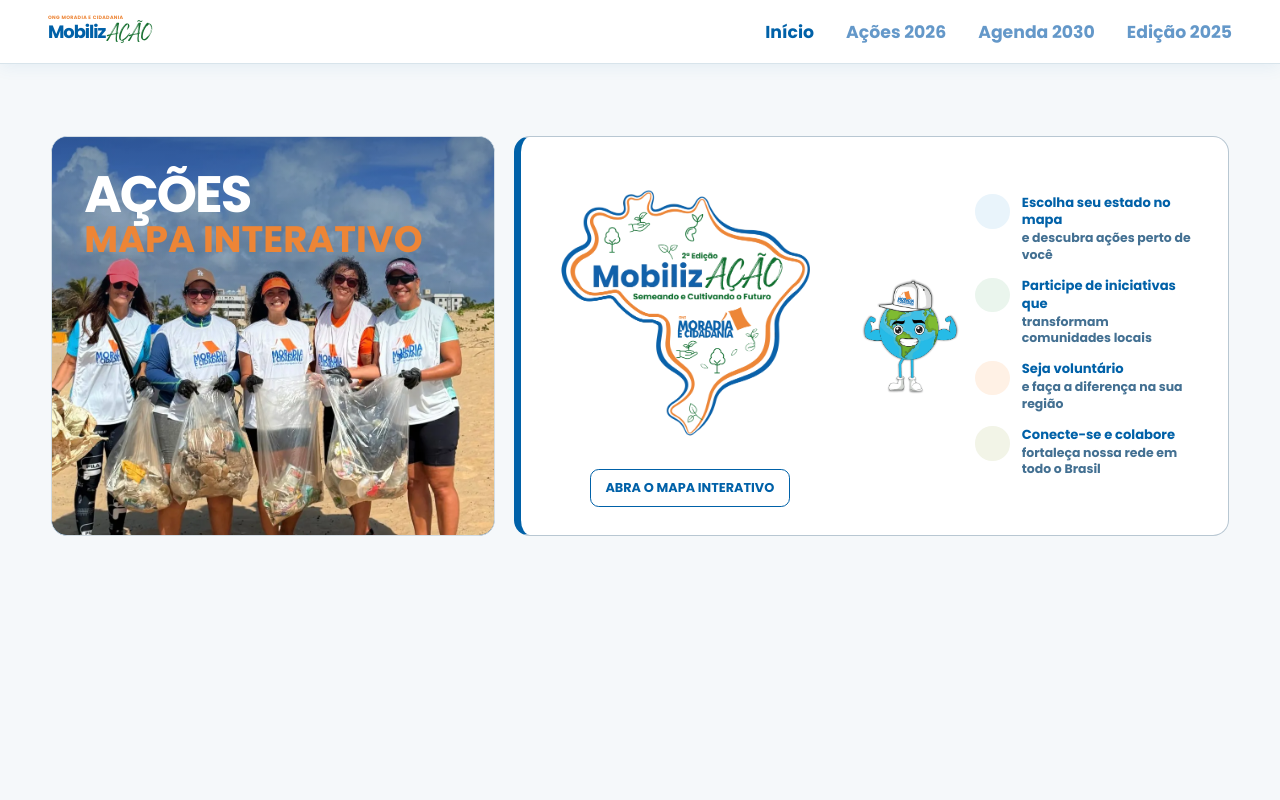
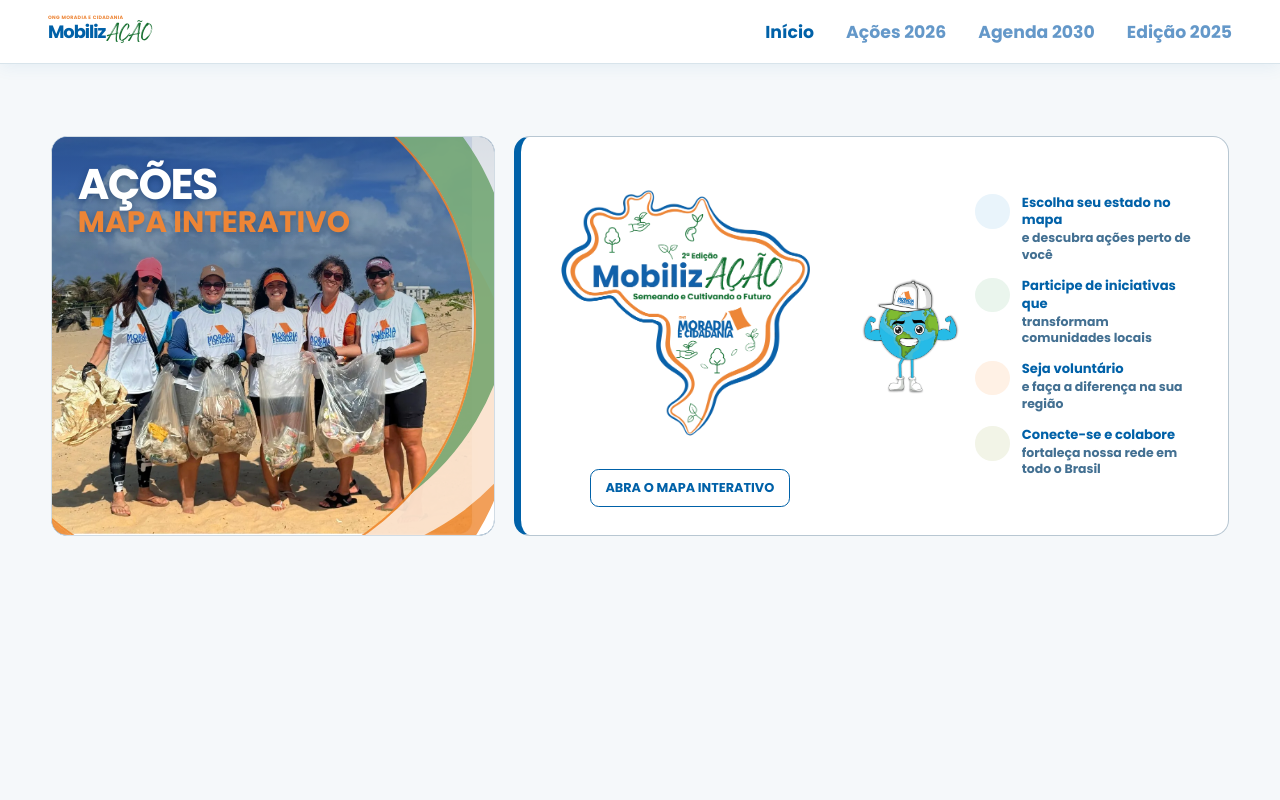
Before and after one commit to NataliaAraujo2/mobilizacao, a React (Vite) app: page /2026 in a window 1280 px wide. Shown: the top 800 px of the page. Built offline with nearby package versions, Linux system fonts and the light colour scheme; no server answers.

Commit message:
style: aproximar card de acoes da referencia

```diff
--- a/src/pages/CampaignGateway.module.css
+++ b/src/pages/CampaignGateway.module.css
@@ -136,11 +136,12 @@
 .campaignMapCard .mapIntro h1 { margin: .25rem 0; color: var(--brand-blue); font-size: clamp(1.35rem, 3vw, 1.8rem); }
 .actionsShowcase { display: grid; grid-template-columns: minmax(16rem, .62fr) minmax(30rem, 1fr); gap: clamp(.8rem, 1.5vw, 1.2rem); width: min(100%, 86rem); margin: 0 auto; }
 .actionsPhotoCard { isolation: isolate; position: relative; min-height: 24rem; overflow: hidden; border: 1px solid #d2dce4; border-radius: 1rem; background: #114c80; }
-.actionsPhotoCard::after { content: ""; position: absolute; z-index: 1; inset: 0; background: linear-gradient(180deg, rgb(2 35 78 / 48%) 0%, transparent 52%); pointer-events: none; }
-.actionsPhotoCard > img { position: absolute; width: 100%; height: 100%; object-fit: cover; object-position: center 35%; transform: scale(1.48); }
-.actionsPhotoCard > div { position: relative; z-index: 2; display: grid; gap: .05rem; padding: clamp(1.25rem, 3vw, 2rem); color: white; font-weight: 850; line-height: 1; text-transform: uppercase; }
-.actionsPhotoCard strong { font-size: clamp(2rem, 4vw, 3.4rem); letter-spacing: -.04em; }
-.actionsPhotoCard span { color: var(--brand-orange); font-size: clamp(1.35rem, 3vw, 2.3rem); }
+.actionsPhotoCard::before { content: ""; position: absolute; z-index: 2; width: 116%; aspect-ratio: 1; top: -18%; left: -21%; border: 2px solid rgb(239 133 43 / 86%); border-radius: 50%; box-shadow: 2.8rem -1.5rem 0 -1px rgb(93 154 93 / 75%), 5.8rem .3rem 0 -1px rgb(255 255 255 / 72%), 1.25rem 5.25rem 0 -1px rgb(239 133 43 / 78%); transform: rotate(-14deg); pointer-events: none; }
+.actionsPhotoCard::after { content: ""; position: absolute; z-index: 1; inset: 0; background: linear-gradient(180deg, rgb(2 35 78 / 52%) 0%, rgb(2 35 78 / 16%) 44%, transparent 64%); pointer-events: none; }
+.actionsPhotoCard > img { position: absolute; width: 100%; height: 100%; object-fit: cover; object-position: center 42%; transform: scale(1.22); }
+.actionsPhotoCard > div { position: relative; z-index: 3; display: grid; gap: .08rem; padding: clamp(1.1rem, 2.4vw, 1.6rem); color: white; font-weight: 850; line-height: 1; text-transform: uppercase; text-shadow: 0 .16rem .45rem rgb(0 31 70 / 38%); }
+.actionsPhotoCard strong { font-size: clamp(1.8rem, 3.35vw, 2.8rem); letter-spacing: -.04em; }
+.actionsPhotoCard span { color: var(--brand-orange); font-size: clamp(1.15rem, 2.45vw, 1.85rem); }
 .actionsGuideCard { display: grid; grid-template-columns: minmax(15rem, .9fr) minmax(17rem, 1.1fr); align-items: center; gap: clamp(.75rem, 2vw, 1.5rem); min-height: 24rem; padding: clamp(1rem, 2.5vw, 1.75rem); background: white; border: 1px solid #b8c7d2; border-left: .45rem solid var(--brand-blue); border-radius: 1rem; }
 .actionsGuideBrand { display: grid; justify-items: center; gap: .55rem; }
 .actionsGuideBrand > img { width: min(100%, 22rem); height: auto; }
```
